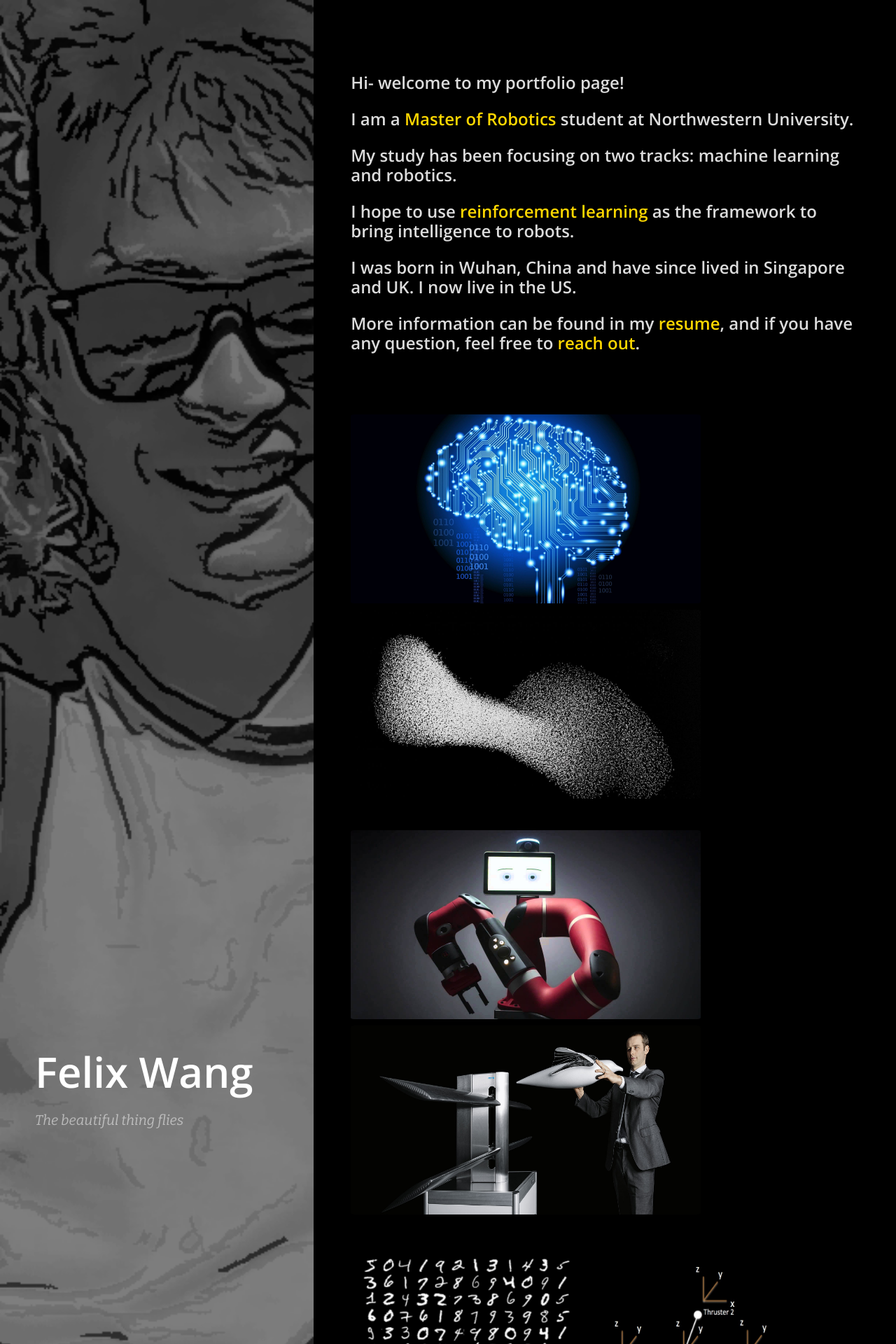
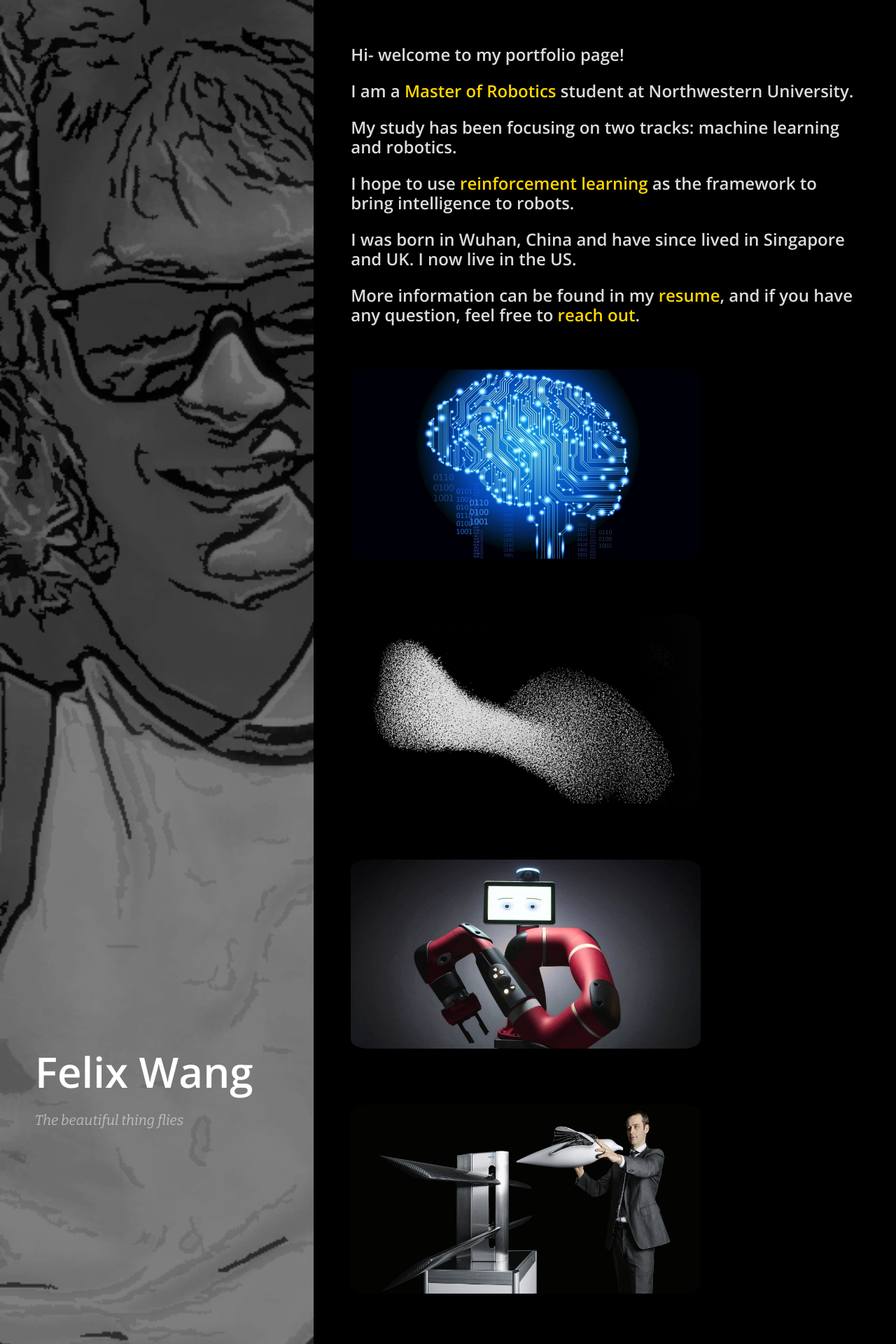
Before and after one commit to yanweiw/yanweiw.github.io, a Jekyll site: the page built from index.html, in a window 1280 px wide. Shown: the top 1920 px of the page at 70% size. Built offline with Jekyll 4.4.1, drawn with Linux system fonts in a browser that asks for light colours; nearby versions of some CDN libraries; Markdown is read by kramdown in place of the engine named in the settings.

Commit message:
finished customization of index page

```diff
--- a/css/main.css
+++ b/css/main.css
@@ -82,16 +82,51 @@
 }
 
 .container {
-  padding: 100px 50px;
+  padding: 0px 50px;
   width: 100%;
 }
 
+.img-container{
+  padding: 40px 50px;
+  position: relative;
+  width: relative;
+  float: left;
+}
+
 .hover-image {
+  position: relative;
+  opacity: 1;
+  display: block;
+  width: 100%;
+  height:auto;
+  transition: .5s ease;
+  backface-visibility: hidden;
+}
+
+.middle {
+  transition: .5s ease;
+  opacity: 0;
+  position: absolute;
+  top: 50%;
+  left: 50%;
+  transform: translate(-50%, -50%);
+  -ms-transform: translate(-50%, -50%)
+}
+
+.img-container:hover .hover-image{
+  opacity: 0.3;
+}
+
+.img-container:hover .middle {
   opacity: 1;
 }
 
-.container:hover .hover-image{
-  opacity: 0.3;
+.text {
+  /*background-color: black;*/
+  color: gold;
+  font-size: 24px;
+  padding: 16px 32px;
+  /*position: relative;*/
 }
 
 @media (max-width: 960px) {
@@ -311,7 +346,7 @@
 
 
 article .container {
-  padding-top: 80px;
+  padding-top: 40px;
 }
 
 @media (max-width: 960px) {
--- a/index.html
+++ b/index.html
@@ -4,6 +4,7 @@
 <body style="background-color: black;">
 
 <header id="home-header" style="background-image: url({{ site.baseurl }}{{ site.sidebar_image }});" >
+
   <div class="container" >
     <h1>{{ site.title }}</h1>
     <ul class="meta">
@@ -30,22 +31,59 @@
         <p>I was born in Wuhan, China and have since lived in Singapore and UK. I now live in the US.</p>
         <p></p>
         <p>More information can be found in my <span style="color:gold">resume</span>, and if you have any question, feel free to <span style="color:gold">reach out</span>.</p>
-        <h2 style="color:black">placeholder </h2>
+        <!-- <h2 style="color:black">placeholder </h2> -->
 
-        <p> </p>
-        <p> </p>
+    </div>
 
         <!-- <h1 style="color:white">meets objective attractness</h1> -->
-        <img src="images/brain.jpg" class="hover-image" alt="Machine Learning" style="width:500px;height:270px; border-radius: 1%;">
-        <img src="images/swarm.jpg" class="hover-image" alt="Machine Learning" style="width:500px;height:270px; border-radius: 1%;">
-        <h2></h2>
-        <img src="images/sawyer.jpg" class="hover-image" alt="Robotics" style="width:500px;height:270px; border-radius: 1%;">
-        <img src="images/dwg.jpg" class="hover-image" alt="Machine Learning" style="width:500px;height:270px; border-radius: 1%;">
-        <h2></h2>
-        <img src="images/mnist.png" class="hover-image" alt="Machine Learning" style="width:330px;height:330px; border-radius: 1%;">
-        <img src="images/quad.jpg" class="hover-image" alt="Machine Learning" style="width:330px;height:330px; border-radius: 1%;">
-        <img src="images/rrt.jpg" class="hover-image" alt="Machine Learning" style="width:330px;height:330px; border-radius: 1%;">
+    <div class="img-container" >
+        <img src="images/brain.jpg" class="hover-image" alt="Machine Learning" style="width:500px;height:270px; border-radius: 5%;">
+        <div class="middle">
+          <div class="text">Transfer Learning with VGG-face</div>
+        </div>
+    </div>
+    <div class="img-container" >
+      <img src="images/swarm.jpg" class="hover-image" alt="Robotics" style="width:500px;height:270px; border-radius: 5%;">
+      <div class="middle">
+        <div class="text">Swarm Robotics</div>
+      </div>
+    </div>
 
+    <!-- <h2></h2> -->
+
+    <div class="img-container" >
+        <img src="images/sawyer.jpg" class="hover-image" alt="Robotics" style="width:500px;height:270px; border-radius: 5%;">
+        <div class="middle">
+          <div class="text">Sawyer Manipulation with ROS</div>
+        </div>
+    </div>
+    <div class="img-container" >
+      <img src="images/dwg.jpg" class="hover-image" alt="Robotics" style="width:500px;height:270px; border-radius: 5%;">
+      <div class="middle">
+        <div class="text">Dual Wing Generator</div>
+      </div>
+    </div>
+
+    <!-- <h2></h2> -->
+
+    <div class="img-container" >
+        <img src="images/mnist.png" class="hover-image" alt="Machine Learning" style="width:330px;height:330px; border-radius: 5%;">
+        <div class="middle">
+          <div class="text">MNIST with Multiclass SVM</div>
+        </div>
+    </div>
+    <div class="img-container" >
+        <img src="images/quad.jpg" class="hover-image" alt="Robotics" style="width:330px;height:330px; border-radius: 5%;">
+        <div class="middle">
+          <div class="text">Quadrotor Dynamics</div>
+        </div>
+    </div>
+    <div class="img-container" >
+      <img src="images/rrt.jpg" class="hover-image" alt="Robotics" style="width:330px;height:330px; border-radius: 5%;">
+      <div class="middle">
+        <div class="text">RRT</div>
+      </div>
+    </div>
 
 
         <!-- <p>Make sure to keep all page content within the <code>#page-content-wrapper</code>.</p> -->
```
Also changed, not shown: favicon.ico (added), images/cover.jpg (deleted), images/dwg-crop.jpg (added), images/mnist.jpg (deleted), images/screenshot1.png (deleted), images/screenshot2.png (deleted).
